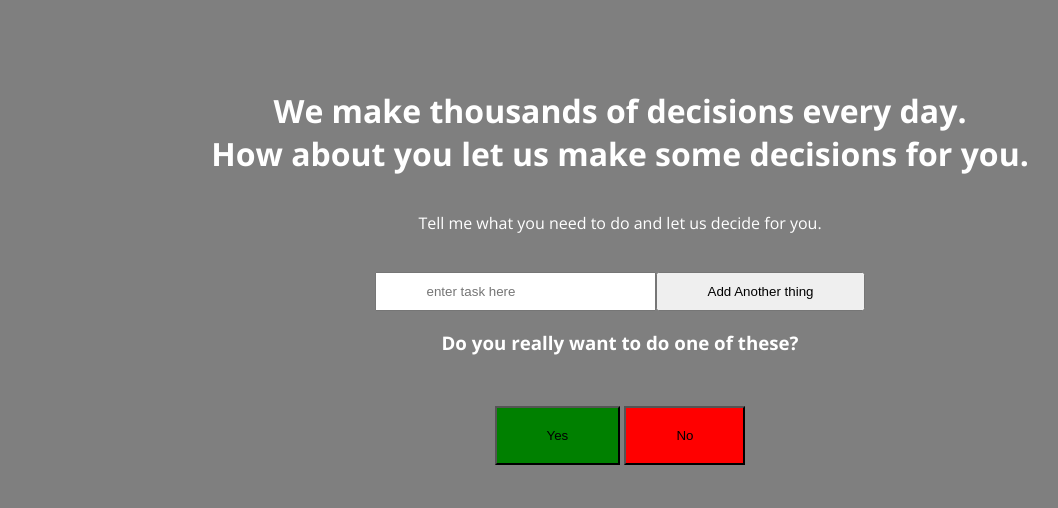
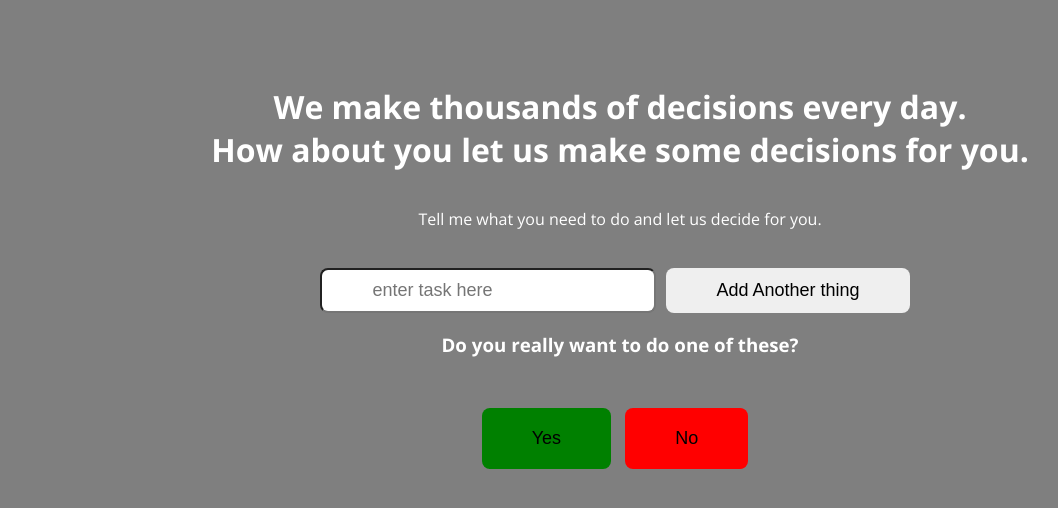
Before and after one commit to justlask/DecisionFatigue, a plain HTML site: page index.html in a window 1280 px wide. Shown: the part 84-592 px from the top of the page, without its empty margins (20-1078 px from the left). Drawn offline with nearby package versions, Linux system fonts and the light colour scheme.

Commit message:
styled some buttons and things

```diff
--- a/style.css
+++ b/style.css
@@ -20,10 +20,23 @@ nav {
   height: 5vh;
 }
 
+button {
+  border-radius: 8px;
+  border: none;
+  font-size: 18px;
+  margin-right: 10px;
+}
+
 #tasks {
   display: flex;
   justify-content: center;
-  align-items: center;
+  align-items: space-around;
+}
+
+#task {
+  margin-right: 10px;
+  border-radius: 8px;
+  font-size: 18px;
 }
 
 
@@ -62,6 +75,12 @@ nav {
   text-align: center;
 }
 
+.responses:last-child {
+  display: flex;
+  justify-content: space-around;
+  align-items: center;
+}
+
 #yes {
   background-color: green;
   padding: 20px 50px;
```
